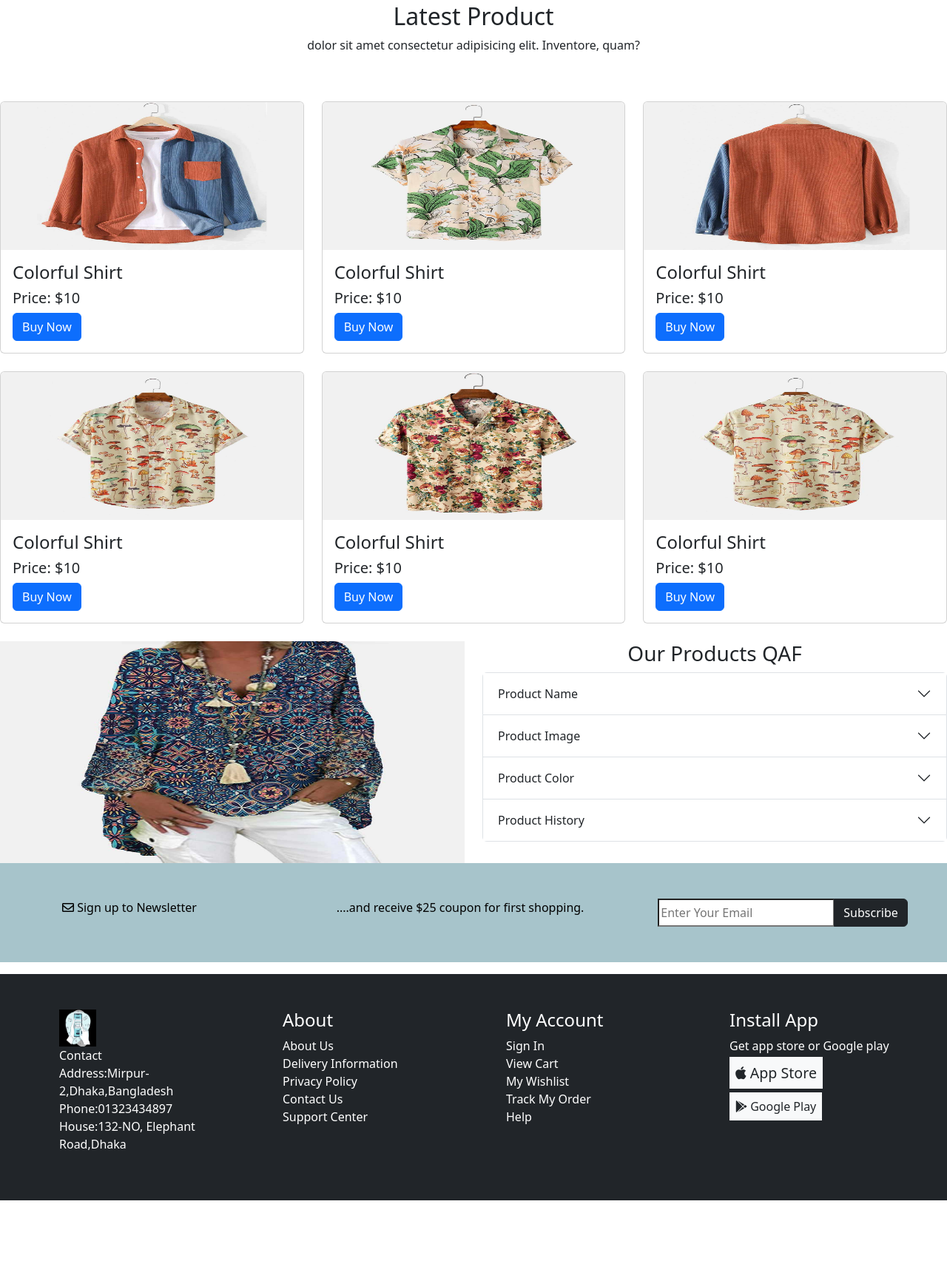
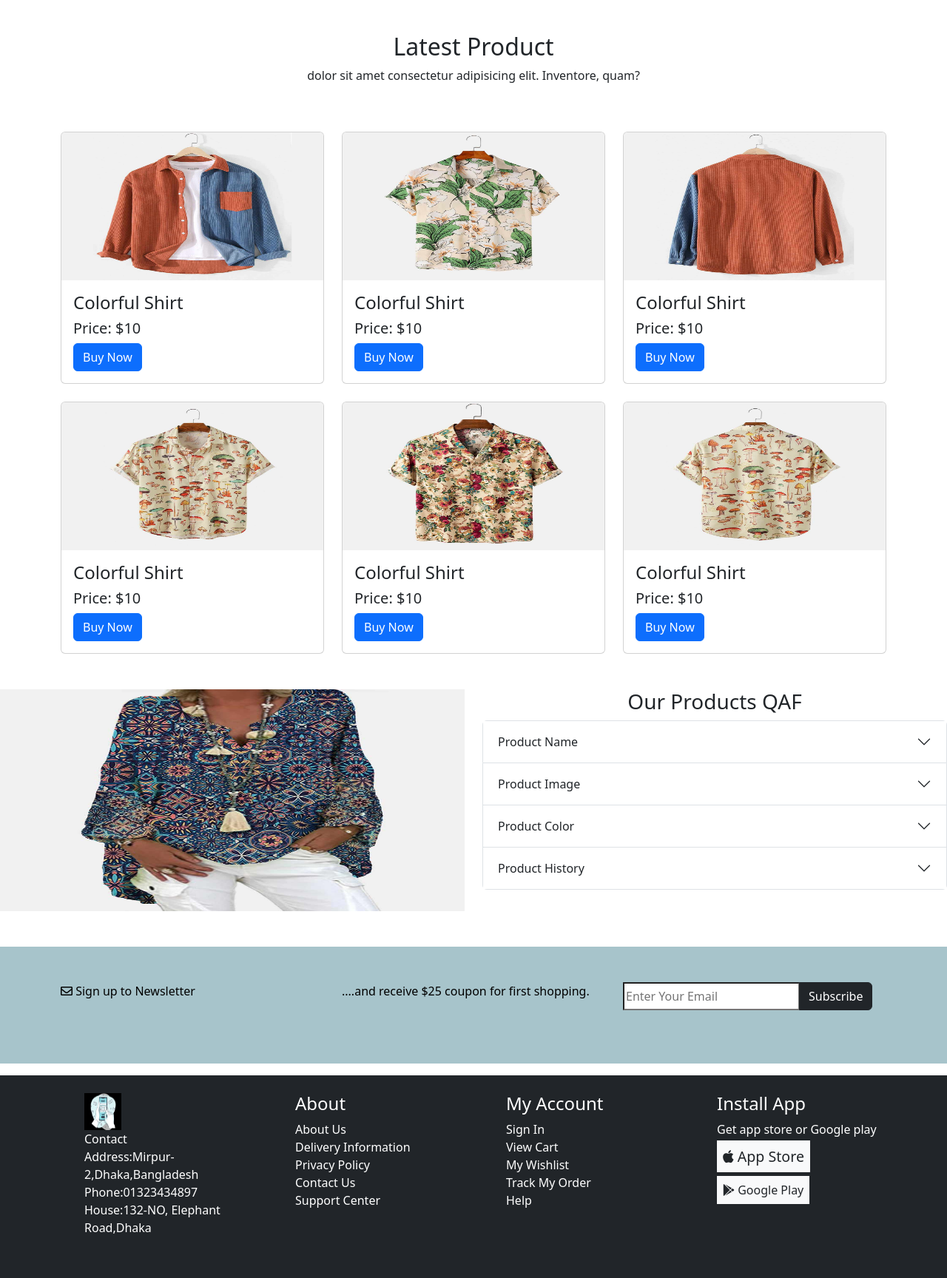
Before and after one commit to sumaiya-akter888/new-skill-1, a plain HTML site: page index.html in a window 1280 px wide. Shown: the part 1072-2800 px from the top of the page at 74% size. Before the commit the page ends 2743 px from the top, so only its background shows below. Drawn offline with nearby package versions, Linux system fonts and the light colour scheme.

Commit message:
2nd commit

```diff
--- a/css/style.css
+++ b/css/style.css
@@ -9,24 +9,22 @@
      padding: 5px;
 }
 
+
 .input input{
     padding-right: 200px;
 }
 
-.icon{
-    margin-right: 150px;
-}
 
 .footer1 a, .footer2 a{
 text-decoration: none;
 color: black;
 }
 
-.footer3 ul{
+.section-footer-3 ul{
     list-style: none;
 }
 
-.footer3 a{
+.section-footer-3 a{
     text-decoration: none;
     color: white;
 }
--- a/index.html
+++ b/index.html
@@ -14,10 +14,16 @@
 
 <body>
 
+
+  <!-- ============navbar============ -->
         <header>
-          <nav class="navbar bg-success navbar-expand-sm fixed-top">
+          <nav class="navbar bg-success navbar-expand-lg fixed-top">
+            <div class="container">
             <a class="navbar-brand ms-4" href=""><img src="image/1.jpg" alt=""></a>
-
+            <button class="navbar-toggler" type="button" data-bs-toggle="collapse" data-bs-target="#navbarNav" aria-controls="navbarNav" aria-expanded="false" aria-label="Toggle navigation">
+              <span class="navbar-toggler-icon"></span>
+              </button>
+              <div class="collapse navbar-collapse" id="navbarNav">
             <ul class="navbar-nav ms-2">
               <li class="nav-item"><a class="nav-link" href="">Home</a></li>
               <li class="nav-item"><a class="nav-link" href="">Product</a></li>
@@ -36,13 +42,24 @@
               <li class="nav-item"><a class="nav-link" href=""><i class="fas fa-user-plus"></i> Log In</a></li>
               <li class="nav-item"><a class="nav-link" href="">Sign Up</a></li>
             </ul>
+            </div>
+            </div>
           </nav>
         </header>
 
     <main>
+
+
+
+      <!-- ===========section-banner========== -->
       <div class="banner">
         <img src="image/2.jpg" alt="" class="w-100" style="height: 400px; padding-top: 60px;">
       </div>
+
+
+      <div class="container">
+
+        <!-- ==========section-featured categories=========== -->
       <div class="row">
         <div class="col-md-12 text-center my-5">
           <h2>Featured Categories</h2>
@@ -51,7 +68,7 @@
       </div>
       <div class="row mb-4">
         <div class="col-md-4">
-          <div class="card">
+          <div class="card mb-4">
             <div class="card-body">
               <div class="row">
                 <div class="col-md-6">
@@ -71,7 +88,7 @@
           </div>
         </div>
         <div class="col-md-4">
-          <div class="card">
+          <div class="card mb-4">
             <div class="card-body">
               <div class="row">
                 <div class="col-md-6">
@@ -91,7 +108,7 @@
           </div>
         </div>
         <div class="col-md-4">
-          <div class="card">
+          <div class="card mb-4">
             <div class="card-body">
               <div class="row">
                 <div class="col-md-6">
@@ -109,11 +126,9 @@
               </div>
             </div>
           </div>
-        </div>
-      </div>
-      <div class="row">
+          </div>
         <div class="col-md-4">
-          <div class="card">
+          <div class="card mb-4">
             <div class="card-body">
               <div class="row">
                 <div class="col-md-6">
@@ -133,7 +148,7 @@
           </div>
         </div>
         <div class="col-md-4">
-          <div class="card">
+          <div class="card mb-4">
             <div class="card-body">
               <div class="row">
                 <div class="col-md-6">
@@ -153,7 +168,7 @@
           </div>
         </div>
         <div class="col-md-4">
-          <div class="card">
+          <div class="card mb-4">
             <div class="card-body">
               <div class="row">
                 <div class="col-md-6">
@@ -173,6 +188,10 @@
           </div>
         </div>
       </div>
+
+
+
+      <!-- ===========section-latest product=========== -->
       <div class="row">
         <div class="col-md-12 text-center my-5">
           <h2>Latest Product</h2>
@@ -181,7 +200,7 @@
       </div>
       <div class="row mb-4">
         <div class="col-md-4">
-          <div class="card">
+          <div class="card mb-4">
             <img class="card-img-top" src="image/9.jpg" alt="" style="height: 200px;">
             <div class="card-body">
               <h4>Colorful Shirt</h4>
@@ -191,7 +210,7 @@
           </div>
         </div>
         <div class="col-md-4">
-          <div class="card">
+          <div class="card mb-4">
             <img class="card-img-top" src="image/6.jpg" alt="" style="height: 200px;">
             <div class="card-body">
               <h4>Colorful Shirt</h4>
@@ -201,7 +220,7 @@
           </div>
         </div>
         <div class="col-md-4">
-          <div class="card">
+          <div class="card mb-4">
             <img class="card-img-top" src="image/8.jpg" alt="" style="height: 200px;">
             <div class="card-body">
               <h4>Colorful Shirt</h4>
@@ -210,10 +229,8 @@
             </div>
           </div>
         </div>
-      </div>
-      <div class="row mb-4">
         <div class="col-md-4">
-          <div class="card">
+          <div class="card mb-4">
             <img class="card-img-top" src="image/11.jpg" alt="" style="height: 200px;">
             <div class="card-body">
               <h4>Colorful Shirt</h4>
@@ -223,7 +240,7 @@
           </div>
         </div>
         <div class="col-md-4">
-          <div class="card">
+          <div class="card mb-4">
             <img class="card-img-top" src="image/15.jpg" alt="" style="height: 200px;">
             <div class="card-body">
               <h4>Colorful Shirt</h4>
@@ -233,7 +250,7 @@
           </div>
         </div>
         <div class="col-md-4">
-          <div class="card">
+          <div class="card mb-4">
             <img class="card-img-top" src="image/10.jpg" alt="" style="height: 200px;">
             <div class="card-body">
               <h4>Colorful Shirt</h4>
@@ -242,10 +259,15 @@
             </div>
           </div>
         </div>
-      </div>
-      <div class="row">
-        <div class="col-md-6">
-          <img src="image/7.jpg" alt="" style="height: 300px; width:100%;">
+     </div>
+     </div>
+
+
+
+<!-- ============section-our products QAF =============-->
+      <div class="row mb-4">
+        <div class="col-md-6 mb-4">
+          <img src="image/7.jpg" alt="" class="img-fluid w-100" style="height: 300px;">
         </div>
         <div class="col-md-6">
           <h3 class="text-center">Our Products QAF</h3>
@@ -339,23 +361,37 @@
           </div>
         </div>
       </div>
-  </div>
-  <div class="row p-5 mb-3" style="background-color:rgb(167, 196, 203);">
-    <div class="col-md-4 ps-5 footer1">
+
+
+
+      <!-- ==========section-footer=========== -->
+       <div class="section-footer py-5 mb-3" style="background-color:rgb(167, 196, 203);">
+       <div class="container">
+    <div class="row">
+    <div class="col-md-4 mb-4 footer1">
       <a href=""><i class="far fa-envelope"></i> Sign up to Newsletter</a>
     </div>
-    <div class="col-md-4 ps-3 footer2">
+    <div class="col-md-4 mb-4 footer2">
       <a href="">....and receive $25 coupon for first shopping.</a>
     </div>
-    <div class="col-md-4 ps-5">
+    <div class="col-md-4 mb-4">
       <div class="input-group">
         <input type="text" placeholder="Enter Your Email">
         <a class="btn btn-dark input-group-tex" href="">Subscribe</a>
       </div>
     </div>
   </div>
-  <div class="row mb-5 bg-dark p-5 footer3">
-    <div class="col-md-3">
+  </div>
+  </div>
+
+
+
+  <!-- ==========section-footer 3=========== -->
+
+  <div class="section-footer-3 py-4 mb-5 bg-dark">
+    <div class="container">
+  <div class="row">
+    <div class="col-md-3 mb-4">
       <ul>
         <li><a href=""><img src="image/1.jpg" alt="" style="height: 50px; width: 50px;"></a></li>
         <li><a href="">Contact</a></li>
@@ -364,7 +400,7 @@
         <li><a href="">House:132-NO, Elephant Road,Dhaka</a></li>
       </ul>
     </div>
-    <div class="col-md-3">
+    <div class="col-md-3 mb-4">
       <ul>
         <li><a href="">
             <h4>About</h4>
@@ -376,7 +412,7 @@
         <li><a href="">Support Center</a></li>
       </ul>
     </div>
-    <div class="col-md-3">
+    <div class="col-md-3 mb-4">
       <ul>
         <li> <a href="">
             <h4>My Account</h4>
@@ -388,7 +424,7 @@
         <li><a href="">Help</a></li>
       </ul>
     </div>
-    <div class="col-md-3">
+    <div class="col-md-3 mb-4">
       <ul>
         <li><a href="">
             <h4>Install App</h4>
@@ -401,6 +437,9 @@
       </ul>
     </div>
   </div>
+  </div>
+  </div>
+
   </main>
   <script src="https://cdn.jsdelivr.net/npm/bootstrap@5.3.3/dist/js/bootstrap.bundle.min.js"
     integrity="sha384-YvpcrYf0tY3lHB60NNkmXc5s9fDVZLESaAA55NDzOxhy9GkcIdslK1eN7N6jIeHz"
```
